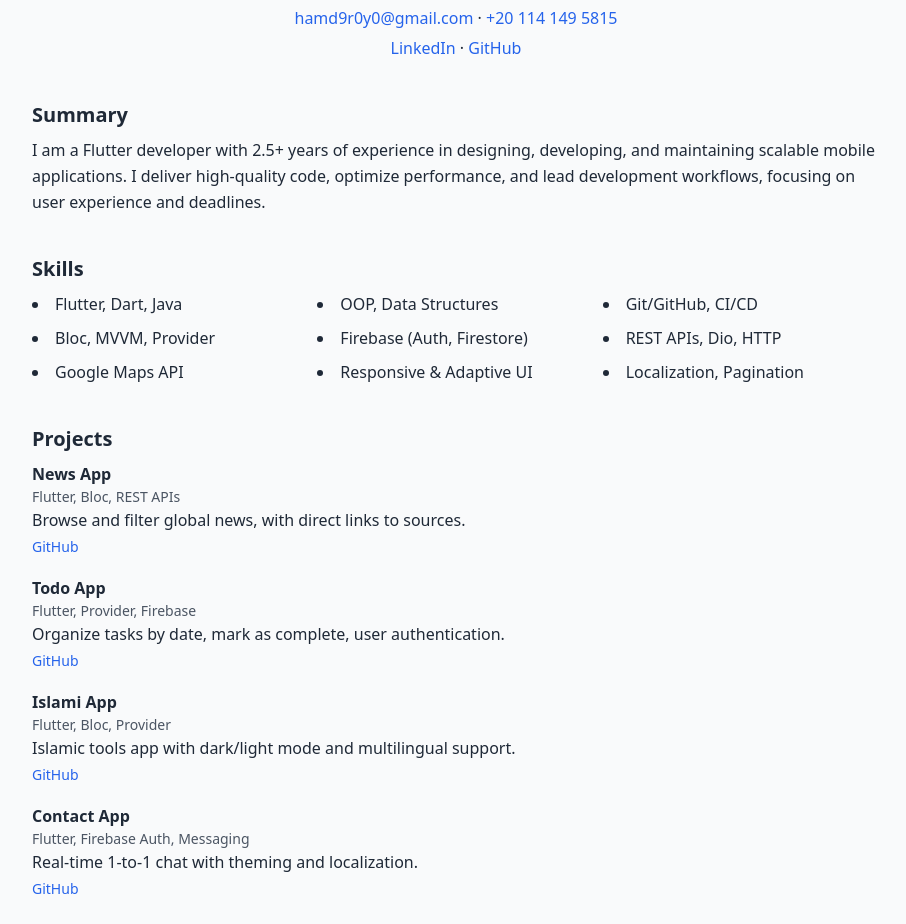
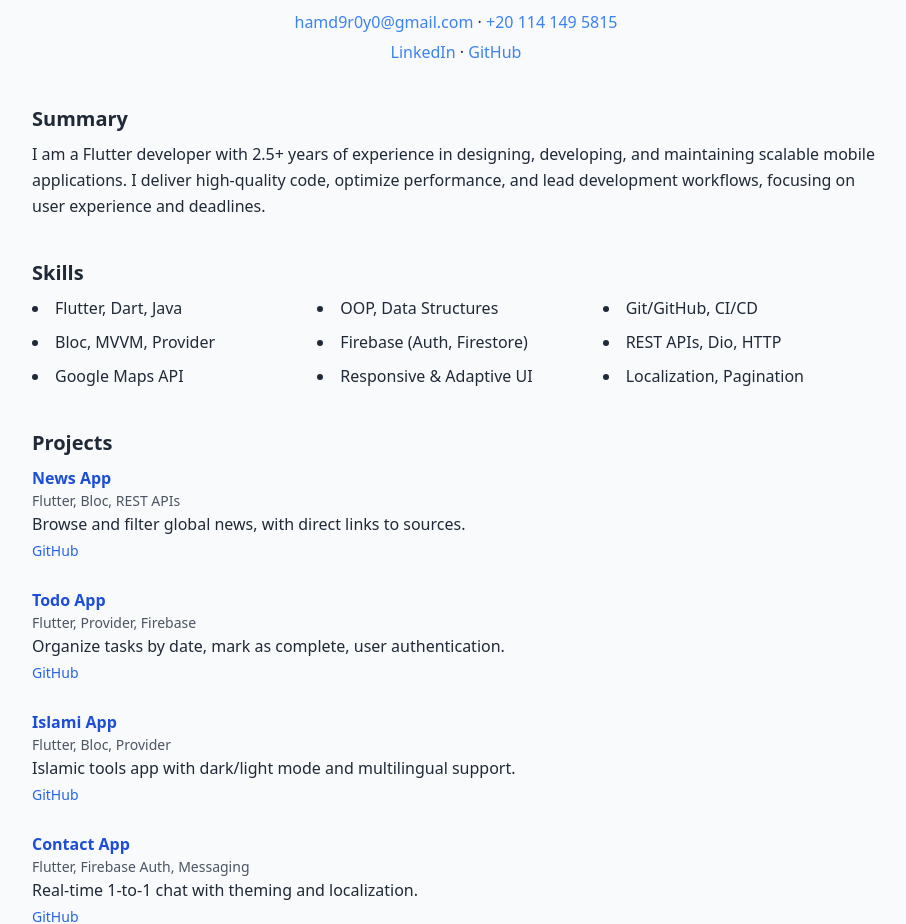
Before and after one commit to hamdysabry/hamdy-sabry, a plain HTML site: page index.html in a window 1280 px wide. Shown: the part 91-1015 px from the top of the page, without its empty margins (184-1090 px from the left). Drawn offline with nearby package versions, Linux system fonts and the light colour scheme.

Commit message:
Update index.html

```diff
--- a/index.html
+++ b/index.html
@@ -4,33 +4,42 @@
   <meta charset="UTF-8" />
   <meta name="viewport" content="width=device-width, initial-scale=1.0" />
   <title>Hamdy Sabry | Flutter Developer</title>
+
+  <!-- Tailwind CSS -->
   <link href="https://cdn.jsdelivr.net/npm/tailwindcss@2.2.19/dist/tailwind.min.css" rel="stylesheet">
+
+  <!-- Animate.css for basic animations -->
+  <link rel="stylesheet" href="https://cdnjs.cloudflare.com/ajax/libs/animate.css/4.1.1/animate.min.css"/>
+
+  <!-- AOS.js for scroll animations -->
+  <link href="https://unpkg.com/aos@2.3.4/dist/aos.css" rel="stylesheet">
 </head>
 <body class="bg-gray-50 text-gray-800 font-sans leading-relaxed">
+
   <div class="max-w-4xl mx-auto p-6">
 
     <!-- Header -->
-    <header class="text-center mb-10">
-      <h1 class="text-3xl font-bold">Hamdy Sabry Ali</h1>
+    <header class="text-center mb-10 animate__animated animate__fadeInDown">
+      <h1 class="text-4xl font-bold text-blue-700">Hamdy Sabry Ali</h1>
       <p class="text-lg text-gray-600">Flutter Developer</p>
       <p class="mt-2">
-        <a href="mailto:hamd9r0y0@gmail.com" class="text-blue-600 hover:underline">hamd9r0y0@gmail.com</a> ·
-        <a href="tel:+201141495815" class="text-blue-600 hover:underline">+20 114 149 5815</a>
+        <a href="mailto:hamd9r0y0@gmail.com" class="text-blue-500 hover:underline transition duration-300">hamd9r0y0@gmail.com</a> ·
+        <a href="tel:+201141495815" class="text-blue-500 hover:underline transition duration-300">+20 114 149 5815</a>
       </p>
       <p class="mt-1">
-        <a href="https://linkedin.com/in/hamdy-sabry-0bb006231" class="text-blue-600 hover:underline">LinkedIn</a> ·
-        <a href="https://github.com/hamdysabry" class="text-blue-600 hover:underline">GitHub</a>
+        <a href="https://linkedin.com/in/hamdy-sabry-0bb006231" class="text-blue-500 hover:underline">LinkedIn</a> ·
+        <a href="https://github.com/hamdysabry" class="text-blue-500 hover:underline">GitHub</a>
       </p>
     </header>
 
     <!-- Summary -->
-    <section class="mb-10">
+    <section class="mb-10" data-aos="fade-up">
       <h2 class="text-xl font-semibold mb-2">Summary</h2>
       <p>I am a Flutter developer with 2.5+ years of experience in designing, developing, and maintaining scalable mobile applications. I deliver high-quality code, optimize performance, and lead development workflows, focusing on user experience and deadlines.</p>
     </section>
 
     <!-- Skills -->
-    <section class="mb-10">
+    <section class="mb-10" data-aos="zoom-in-up">
       <h2 class="text-xl font-semibold mb-2">Skills</h2>
       <ul class="grid grid-cols-2 md:grid-cols-3 gap-2 list-disc list-inside">
         <li>Flutter, Dart, Java</li>
@@ -46,29 +55,29 @@
     </section>
 
     <!-- Projects -->
-    <section class="mb-10">
+    <section class="mb-10" data-aos="fade-up">
       <h2 class="text-xl font-semibold mb-2">Projects</h2>
-      <div class="space-y-4">
-        <div>
-          <h3 class="font-bold">News App</h3>
+      <div class="space-y-6">
+        <div data-aos="fade-right">
+          <h3 class="font-bold text-blue-700">News App</h3>
           <p class="text-sm text-gray-600">Flutter, Bloc, REST APIs</p>
           <p>Browse and filter global news, with direct links to sources.</p>
           <a href="https://github.com/hamdysabry/news" class="text-blue-600 hover:underline text-sm">GitHub</a>
         </div>
-        <div>
-          <h3 class="font-bold">Todo App</h3>
+        <div data-aos="fade-right" data-aos-delay="100">
+          <h3 class="font-bold text-blue-700">Todo App</h3>
           <p class="text-sm text-gray-600">Flutter, Provider, Firebase</p>
           <p>Organize tasks by date, mark as complete, user authentication.</p>
           <a href="https://github.com/hamdysabry/todo_app" class="text-blue-600 hover:underline text-sm">GitHub</a>
         </div>
-        <div>
-          <h3 class="font-bold">Islami App</h3>
+        <div data-aos="fade-right" data-aos-delay="200">
+          <h3 class="font-bold text-blue-700">Islami App</h3>
           <p class="text-sm text-gray-600">Flutter, Bloc, Provider</p>
           <p>Islamic tools app with dark/light mode and multilingual support.</p>
           <a href="https://github.com/hamdysabry/islami_app" class="text-blue-600 hover:underline text-sm">GitHub</a>
         </div>
-        <div>
-          <h3 class="font-bold">Contact App</h3>
+        <div data-aos="fade-right" data-aos-delay="300">
+          <h3 class="font-bold text-blue-700">Contact App</h3>
           <p class="text-sm text-gray-600">Flutter, Firebase Auth, Messaging</p>
           <p>Real-time 1-to-1 chat with theming and localization.</p>
           <a href="https://github.com/hamdysabry/contact_app" class="text-blue-600 hover:underline text-sm">GitHub</a>
@@ -77,7 +86,7 @@
     </section>
 
     <!-- Experience -->
-    <section class="mb-10">
+    <section class="mb-10" data-aos="fade-up">
       <h2 class="text-xl font-semibold mb-2">Professional Experience</h2>
       <div class="mb-4">
         <h3 class="font-bold">Freelance Flutter Developer <span class="text-sm font-normal text-gray-600">Remote · 2024 – 2025</span></h3>
@@ -93,7 +102,7 @@
     </section>
 
     <!-- Education -->
-    <section>
+    <section data-aos="zoom-in">
       <h2 class="text-xl font-semibold mb-2">Education</h2>
       <ul class="list-disc list-inside text-sm">
         <li>BSc in IT, Faculty of Computers and Information, Zagazig University (2025)</li>
@@ -102,7 +111,16 @@
         <li>Udemy: Responsive UI in Flutter – Jan 2025</li>
       </ul>
     </section>
+  </div>
 
-  </div>
+  <!-- AOS Scripts -->
+  <script src="https://unpkg.com/aos@2.3.4/dist/aos.js"></script>
+  <script>
+    AOS.init({
+      duration: 800,
+      easing: 'ease-in-out',
+      once: true
+    });
+  </script>
 </body>
 </html>
```
